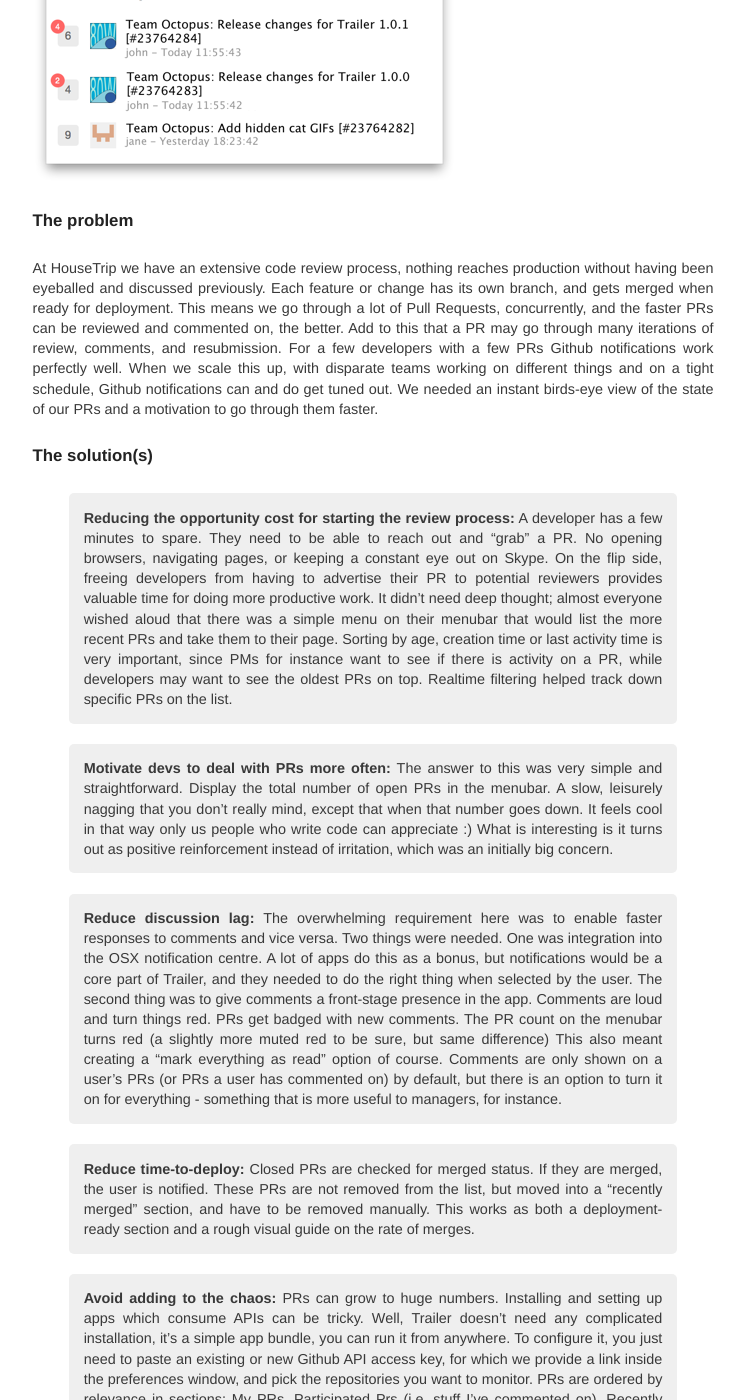
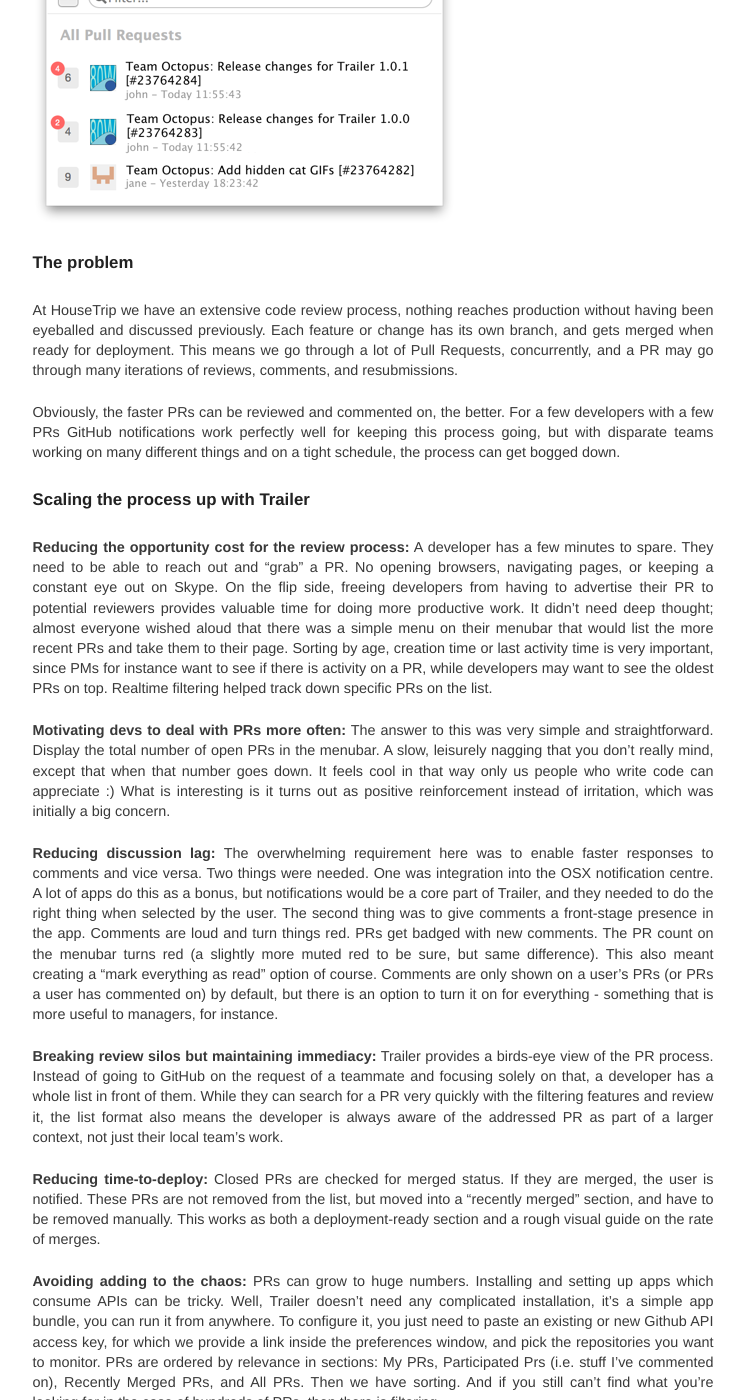
Before and after one commit to HouseTrip/housetrip.github.com, a Jekyll site: the page built from _posts/2014-01-10-deal-with-pull-requests-faster-and-easier-with-trailer.md, in a window 1280 px wide and 1400 px high, scrolled down 823 px. Shown: the whole window, without its empty margins (267-1012 px from the left). Built offline with Jekyll 4.4.1, drawn with Linux system fonts in a browser that asks for light colours; some of the changed text lies outside the part shown.

Commit message:
Addressing PR comments

```diff
--- a/_posts/2014-01-10-deal-with-pull-requests-faster-and-easier-with-trailer.md
+++ b/_posts/2014-01-10-deal-with-pull-requests-faster-and-easier-with-trailer.md
@@ -1,11 +1,11 @@
 ---
 layout: post
-title: Deal with pull requests faster and easier with Trailer
+title: Trailer, a faster and easier way to deal with pull requests
 published: true
 author: Paul Tsochantaris
 author_role: Developer
 author_url: http://github.com/ptsochantaris
-summary: At HouseTrip we have an extensive code review process, nothing reaches production without having been eyeballed and discussed previously.  Each feature or change has its own branch, and gets merged when ready for deployment. So we decided to make Trailer, a simple menu bar app that provides the one feature we felt was lacking from this workflow.
+summary: At HouseTrip we have an extensive code review process; nothing reaches production without having been eyeballed and discussed previously.  Each feature or change has its own branch and merged when ready for deployment.  We decided to make Trailer, a simple menu bar app that provides the one feature we felt was lacking from this workflow.
 ---
 
 ### 1cm of menubar is a lot to ask
@@ -16,27 +16,33 @@
 
 Surely then, a giant app suite that provides an MS-office-like bundle of kitchen-sink feature design applied to Github workflows, with a server-client architecture, an extendible API, plugins, and a flight simulator easter egg in the about box is just the ticket.
 
-Or perhaps, a simple menu that provides the one feature we felt was sorely lacking from our workflow.  Sometimes the feature is the app, and that is good.  So we made Trailer!
+Or perhaps, a simple menu that provides the one feature we felt was sorely lacking from our workflow.  Sometimes the feature is the app, and that is good.
+
+So we made <a href="http://dev.housetrip.com/trailer" target="_blank">Trailer</a>!
 
 <img src="/images/2014-01-10/screenshot.png" alt="Trailer App Screen Shot" style="border:none;box-shadow: none;margin:0;"/>
 
 ### The problem
 
-At HouseTrip we have an extensive code review process, nothing reaches production without having been eyeballed and discussed previously.  Each feature or change has its own branch, and gets merged when ready for deployment.  This means we go through a lot of Pull Requests, concurrently, and the faster PRs can be reviewed and commented on, the better.  Add to this that a PR may go through many iterations of review, comments, and resubmission.  For a few developers with a few PRs Github notifications work perfectly well.  When we scale this up, with disparate teams working on different things and on a tight schedule, Github notifications can and do get tuned out.  We needed an instant birds-eye view of the state of our PRs and a motivation to go through them faster.
+At HouseTrip we have an extensive code review process, nothing reaches production without having been eyeballed and discussed previously.  Each feature or change has its own branch, and gets merged when ready for deployment.  This means we go through a lot of Pull Requests, concurrently, and a PR may go through many iterations of reviews, comments, and resubmissions.
 
-### The solution(s)
+Obviously, the faster PRs can be reviewed and commented on, the better.  For a few developers with a few PRs GitHub notifications work perfectly well for keeping this process going, but with disparate teams working on many different things and on a tight schedule, the process can get bogged down.
 
-> **Reducing the opportunity cost for starting the review process:**  A developer has a few minutes to spare.  They need to be able to reach out and "grab" a PR.  No opening browsers, navigating pages, or keeping a constant eye out on Skype.  On the flip side, freeing developers from having to advertise their PR to potential reviewers provides valuable time for doing more productive work.  It didn't need deep thought; almost everyone wished aloud that there was a simple menu on their menubar that would list the more recent PRs and take them to their page.  Sorting by age, creation time or last activity time is very important, since PMs for instance want to see if there is activity on a PR, while developers may want to see the oldest PRs on top.  Realtime filtering helped track down specific PRs on the list.
+### Scaling the process up with Trailer
 
-> **Motivate devs to deal with PRs more often:** The answer to this was very simple and straightforward.  Display the total number of open PRs in the menubar.  A slow, leisurely nagging that you don't really mind, except that when that number goes down.  It feels cool in that way only us people who write code can appreciate :)  What is interesting is it turns out as positive reinforcement instead of irritation, which was an initially big concern.
+**Reducing the opportunity cost for the review process:**  A developer has a few minutes to spare.  They need to be able to reach out and "grab" a PR.  No opening browsers, navigating pages, or keeping a constant eye out on Skype.  On the flip side, freeing developers from having to advertise their PR to potential reviewers provides valuable time for doing more productive work.  It didn't need deep thought; almost everyone wished aloud that there was a simple menu on their menubar that would list the more recent PRs and take them to their page.  Sorting by age, creation time or last activity time is very important, since PMs for instance want to see if there is activity on a PR, while developers may want to see the oldest PRs on top.  Realtime filtering helped track down specific PRs on the list.
 
-> **Reduce discussion lag:** The overwhelming requirement here was to enable faster responses to comments and vice versa.  Two things were needed.  One was integration into the OSX notification centre.  A lot of apps do this as a bonus, but notifications would be a core part of Trailer, and they needed to do the right thing when selected by the user.  The second thing was to give comments a front-stage presence in the app.  Comments are loud and turn things red.  PRs get badged with new comments.  The PR count on the menubar turns red (a slightly more muted red to be sure, but same difference) This also meant creating a "mark everything as read" option of course.  Comments are only shown on a user's PRs (or PRs a user has commented on) by default, but there is an option to turn it on for everything - something that is more useful to managers, for instance.
+**Motivating devs to deal with PRs more often:** The answer to this was very simple and straightforward.  Display the total number of open PRs in the menubar.  A slow, leisurely nagging that you don't really mind, except that when that number goes down.  It feels cool in that way only us people who write code can appreciate :)  What is interesting is it turns out as positive reinforcement instead of irritation, which was initially a big concern.
 
-> **Reduce time-to-deploy:** Closed PRs are checked for merged status.  If they are merged, the user is notified.  These PRs are not removed from the list, but moved into a "recently merged" section, and have to be removed manually.  This works as both a deployment-ready section and a rough visual guide on the rate of merges.
+**Reducing discussion lag:** The overwhelming requirement here was to enable faster responses to comments and vice versa.  Two things were needed.  One was integration into the OSX notification centre.  A lot of apps do this as a bonus, but notifications would be a core part of Trailer, and they needed to do the right thing when selected by the user.  The second thing was to give comments a front-stage presence in the app.  Comments are loud and turn things red.  PRs get badged with new comments.  The PR count on the menubar turns red (a slightly more muted red to be sure, but same difference).  This also meant creating a "mark everything as read" option of course.  Comments are only shown on a user's PRs (or PRs a user has commented on) by default, but there is an option to turn it on for everything - something that is more useful to managers, for instance.
 
-> **Avoid adding to the chaos:** PRs can grow to huge numbers.  Installing and setting up apps which consume APIs can be tricky.  Well, Trailer doesn't need any complicated installation, it's a simple app bundle, you can run it from anywhere.  To configure it, you just need to paste an existing or new Github API access key, for which we provide a link inside the preferences window, and pick the repositories you want to monitor.  PRs are ordered by relevance in sections: My PRs, Participated Prs (i.e. stuff I've commented on), Recently Merged PRs, and All PRs.  Then we have sorting.  And if you still can't find what you're looking for in the case of hundreds of PRs, then there is filtering.
+**Breaking review silos but maintaining immediacy:** Trailer provides a birds-eye view of the PR process.  Instead of going to GitHub on the request of a teammate and focusing solely on that, a developer has a whole list in front of them.  While they can search for a PR very quickly with the filtering features and review it, the list format also means the developer is always aware of the addressed PR as part of a larger context, not just their local team's work.
 
-> **Be nice:** Trailer keeps you notified on your Github API usage limits, warning you if it gets too high.  Its memory usage and network usage is the bare minimum, with ongoing work being done to reduce this even further.  All processes run at the lowest possible thread priority.  You can further reduce this by increasing the refresh period in preferences.  Left alone, Trailer does no background processing whatsoever.
+**Reducing time-to-deploy:** Closed PRs are checked for merged status.  If they are merged, the user is notified.  These PRs are not removed from the list, but moved into a "recently merged" section, and have to be removed manually.  This works as both a deployment-ready section and a rough visual guide on the rate of merges.
+
+**Avoiding adding to the chaos:** PRs can grow to huge numbers.  Installing and setting up apps which consume APIs can be tricky.  Well, Trailer doesn't need any complicated installation, it's a simple app bundle, you can run it from anywhere.  To configure it, you just need to paste an existing or new Github API access key, for which we provide a link inside the preferences window, and pick the repositories you want to monitor.  PRs are ordered by relevance in sections: My PRs, Participated Prs (i.e. stuff I've commented on), Recently Merged PRs, and All PRs.  Then we have sorting.  And if you still can't find what you're looking for in the case of hundreds of PRs, then there is filtering.
+
+**Being unobtrusive:** Trailer keeps you notified on your Github API usage limits, warning you if it gets too high.  Its memory usage and network usage is the bare minimum, with ongoing work being done to reduce this even further.  All processes run at the lowest possible thread priority.  You can further reduce this by increasing the refresh period in preferences.  Left alone, Trailer does no background processing whatsoever.
 
 <img src="/images/2014-01-10/prefs.png" alt="Trailer App Screen Shot" style="border:none;box-shadow: none;margin:0;"/>
 
```
